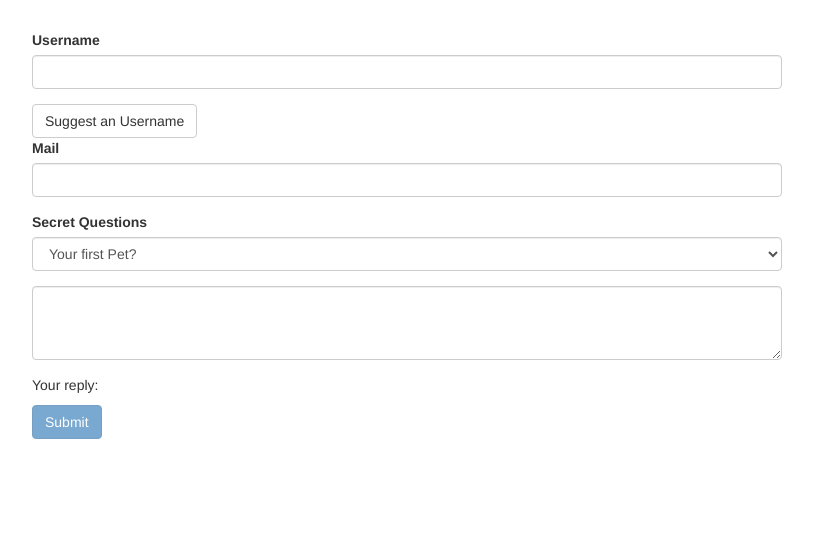
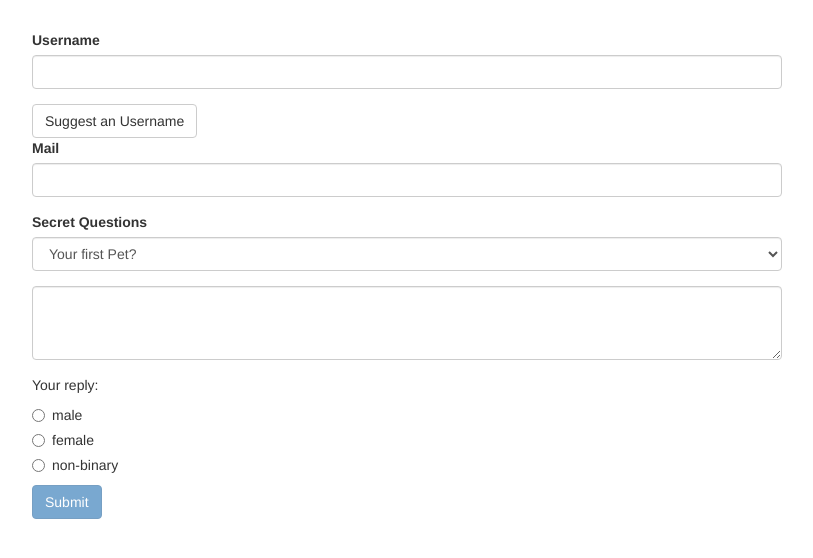
Before and after one commit to Brigilets/angular-TD-forms, an Angular app: page / in a window 1280 px wide. Shown: the top 558 px of the page, without its empty margins (233-1046 px from the left). Built offline with nearby package versions, Linux system fonts and the light colour scheme.

Commit message:
added radio buttons for gender in the form

```diff
--- a/src/app/app.component.html
+++ b/src/app/app.component.html
@@ -63,6 +63,18 @@
           ></textarea>
         </div>
         <p>Your reply: {{ answer }}</p>
+        <div class="radio" *ngFor="let gender of genders">
+          <label>
+            <input
+              type="radio"
+              name="gender"
+              ngModel
+              [value]="gender"
+              required
+            />
+            {{ gender }}
+          </label>
+        </div>
         <button class="btn btn-primary" type="submit" [disabled]="!f.valid">
           Submit
         </button>
--- a/src/app/app.component.ts
+++ b/src/app/app.component.ts
@@ -7,6 +7,7 @@
   styleUrls: ['./app.component.css'],
 })
 export class AppComponent {
+  genders = ['male', 'female', 'non-binary'];
   //remove f from onSubmit() in the template if using @ViewChild()
   @ViewChild('f') signupForm: NgForm;
   defaultQuestion = 'pet';
```
